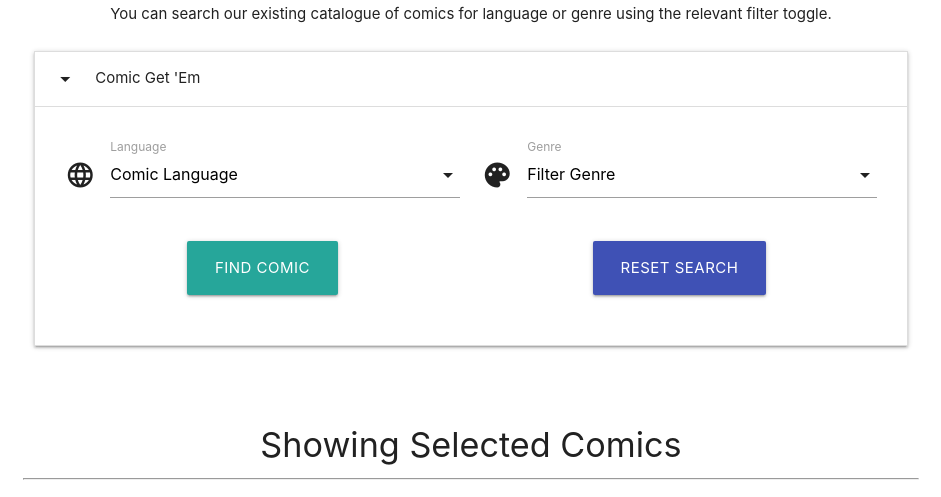
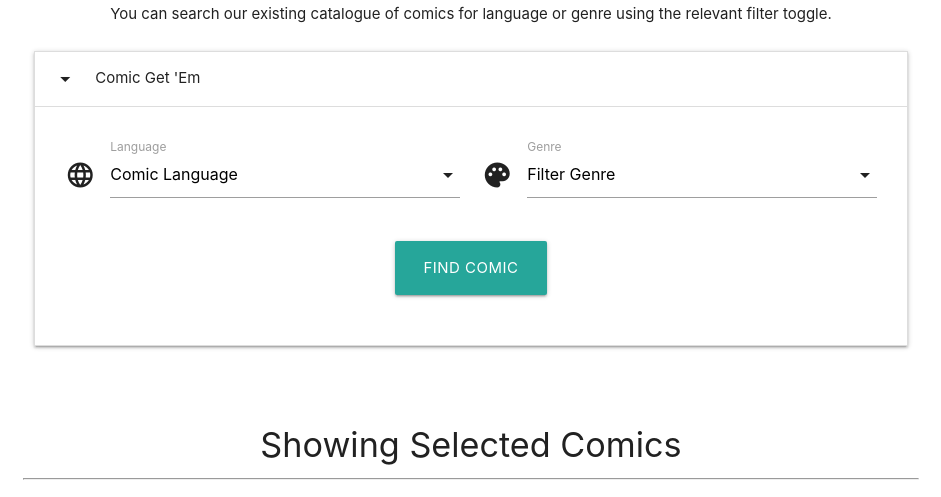
Before and after one commit to AidanJReid/Forex-Comix-gitpod, a Flask app: page /database in a window 1280 px wide, after a click that opens the changed part. Shown: the part 561-1058 px from the top of the page, without its empty margins (169-1110 px from the left). Run offline with Flask 2, Linux system fonts and the light colour scheme; data that the repository does not hold is empty; some libraries are stand-ins or nearby versions.

Commit message:
Removed Reset Button, and updated name of restriction values/keys

```diff
--- a/templates/database.html
+++ b/templates/database.html
@@ -15,14 +15,14 @@
 							<div class="row">
 								<div class="input-field col s12 m6">
 									<i class="material-icons prefix">language</i>
-									<select id="language" name="language">
+									<select id="filter_language" name="filter_language">
                                     <option value="" disabled selected>Comic Language</option>
                                     <!--Pass through languages prompting a selection from the drop down menu-->
                                     {% for language in languages %}
                                         <option value="{{ language.language }}">{{ language.language }}</option>
                                     {% endfor %}
                                 </select>
-									<label for="language">Language</label>
+									<label for="filter_language">Language</label>
 								</div>
 								<div class="input-field col s12 m6">
 									<i class="material-icons prefix">palette</i>
@@ -37,11 +37,8 @@
 								</div>
 							</div>
 							<div class="row">
-								<div class="col s12 m6 center-align">
+								<div class="col s12 center-align">
 									<button class="btn-large waves-effect waves-light" type='submit'>Find Comic</button>
-								</div>
-								<div class="col s12 m6 center-align">
-									<button class="waves-effect waves-light btn-large indigo" type="submit">Reset Search</button>
 								</div>
 							</div>
 						</form>
```
